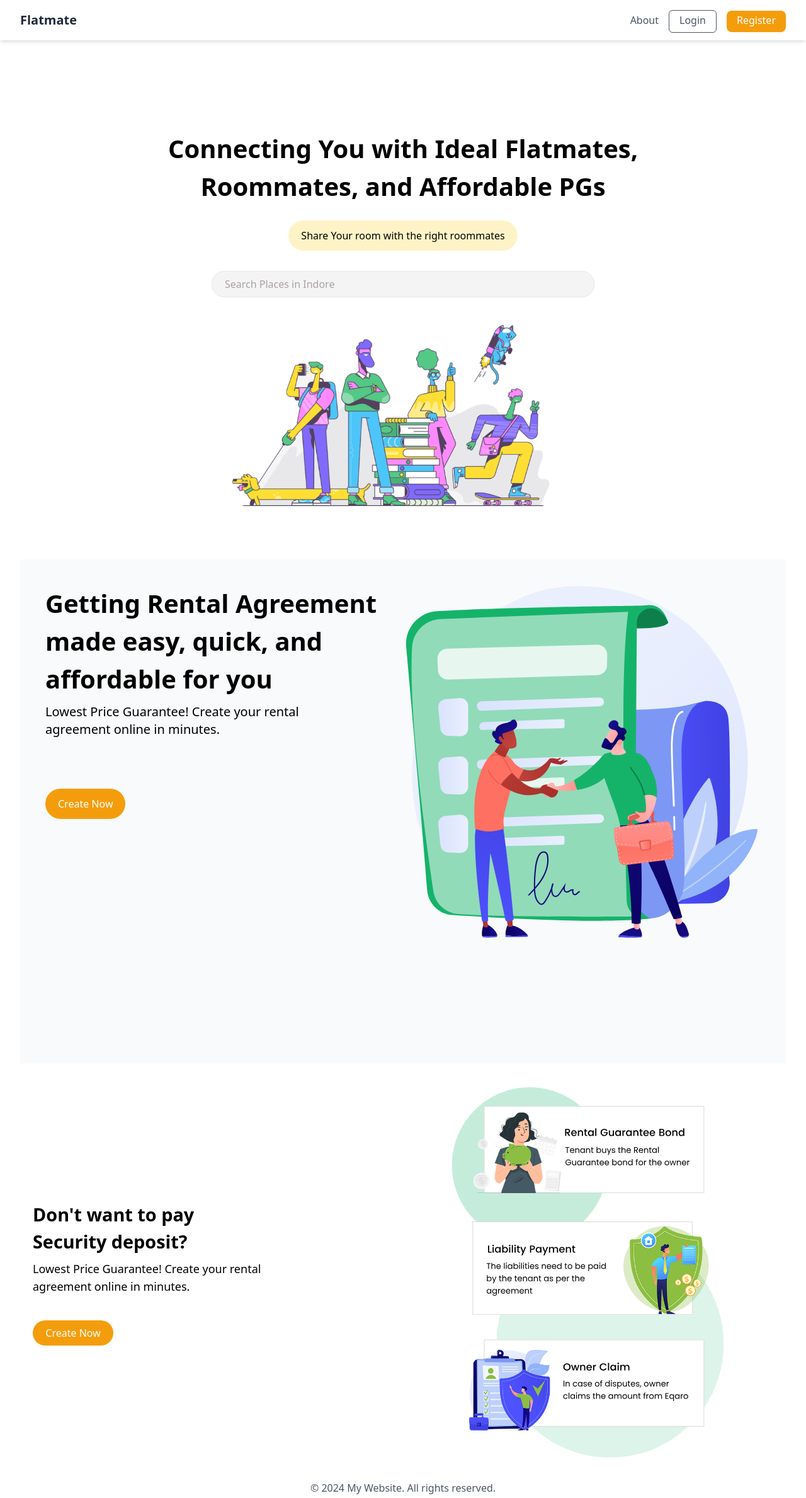
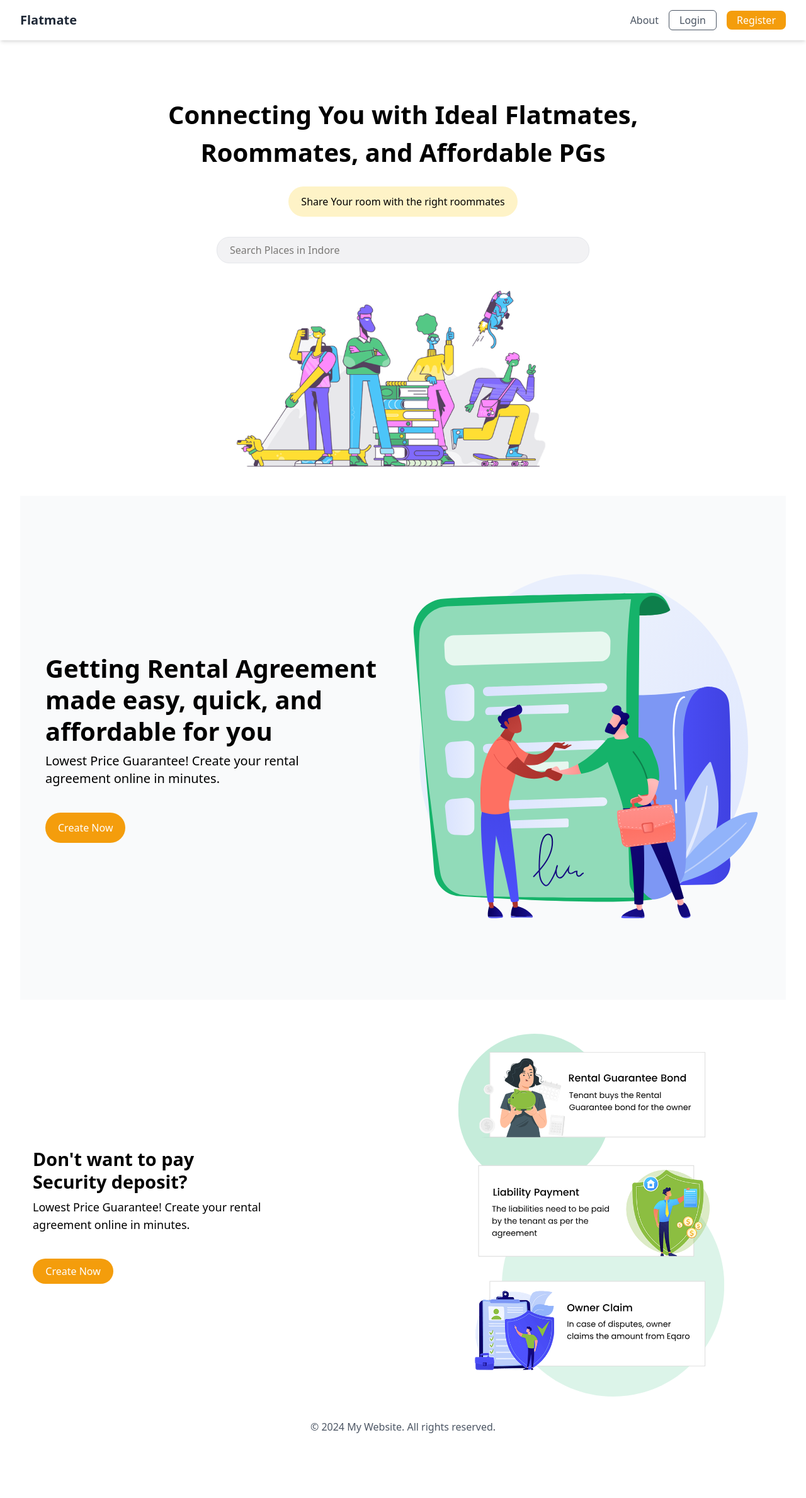
Before and after one commit to parthy018/roomBuddy, a React (Vite) app in the folder client/: page / in a window 1280 px wide. Shown: the whole page at 63% size. After the commit the page ends 2281 px from the top, so only its background shows below. Built offline with nearby package versions, Linux system fonts and the light colour scheme.

Commit message:
dev branch

```diff
--- a/client/src/components/AutoComplete.jsx
+++ b/client/src/components/AutoComplete.jsx
@@ -60,9 +60,9 @@ const AutoComplete = () => {
           value={searchTerm}
           onChange={handleChange}
           placeholder="Search Places in Indore"
-          className="border p-2 rounded-[20px] w-full bg-[#f4f4f5] placeholder:text-[#a8a29e] placeholder:pl-3
+          className="border p-2 rounded-[20px] w-full bg-[#f2f2f4] placeholder:text-[#7a7876] placeholder:pl-3
     transition-all duration-300 focus:scale-[1.05] focus:border-[#fb923c] focus:border-0 focus:outline-none
-    focus:ring-2 focus:ring-[#fb923c] transform"
+    focus:ring-2 focus:ring-[#d6ad8c] transform"
           onFocus={(e) => e.target.classList.add("scale-[1.1]")}
           onBlur={(e) => e.target.classList.remove("scale-[1.1]")}
         />
--- a/client/src/components/Header.jsx
+++ b/client/src/components/Header.jsx
@@ -1,32 +1,40 @@
-// Header.jsx
 import { useState } from 'react';
 import { Link } from 'react-router-dom';
 import { useNavigate } from 'react-router-dom';
+
 const Header = () => {
   const [isMenuOpen, setIsMenuOpen] = useState(false);
-  const navigate=useNavigate();
+  const navigate = useNavigate();
+
   const toggleMenu = () => {
     setIsMenuOpen(!isMenuOpen);
   };
 
   return (
-    <header className="w-full bg-white shadow-md m-0 p-0">
-      <div className="max-w-7xl mx-auto px-0 sm:px-6 lg:px-8 flex justify-between items-center h-16">
+    <header className="w-full bg-white shadow-md">
+      <div className="max-w-7xl mx-auto px-4 sm:px-6 lg:px-8 flex justify-between items-center h-16">
         {/* Logo */}
-        <div className="text-xl font-bold text-gray-800 cursor-pointer" onClick={()=>{
-          navigate("/");
-        }}>Flatmate</div>
+        <div
+          className="text-xl font-bold text-gray-800 cursor-pointer"
+          onClick={() => {
+            navigate('/');
+          }}
+        >
+          Flatmate
+        </div>
 
-        {/* Navigation */}
-        <nav>
-          <ul className={`md:flex space-x-4 ${isMenuOpen ? 'block' : 'hidden'} md:block`}>
+        {/* Desktop Navigation */}
+        <nav className="hidden md:flex space-x-6">
+          <ul className="flex items-center space-x-4">
             <li>
-              <Link to="/about" className="text-gray-600 hover:text-gray-800">About</Link>
+              <Link to="/about" className="text-gray-600 hover:text-gray-800">
+                About
+              </Link>
             </li>
             <li>
               <Link
                 to="/login"
-                className="text-gray-600 hover:text-gray-800 py-1 pb-2 px-4 rounded-md border border-gray-600 hover:bg-gray-100 transition-colors"
+                className="text-gray-600 hover:text-gray-800 py-1 px-4 rounded-md border border-gray-600 hover:bg-gray-100 transition-colors"
               >
                 Login
               </Link>
@@ -34,7 +42,7 @@ const Header = () => {
             <li>
               <Link
                 to="/register"
-                className="text-white bg-[#f49d0c] py-1 pb-2 px-4 rounded-lg hover:bg-[#d87607] transition-colors"
+                className="text-white bg-[#f49d0c] py-1 px-4 rounded-lg hover:bg-[#d87607] transition-colors"
               >
                 Register
               </Link>
@@ -42,9 +50,12 @@ const Header = () => {
           </ul>
         </nav>
 
-        {/* Hamburger Menu */}
-        <div className="md:hidden flex items-center" onClick={toggleMenu}>
-          <button className="text-gray-800 focus:outline-none">
+        {/* Hamburger Menu for Mobile */}
+        <div className="md:hidden flex items-center">
+          <button
+            className="text-gray-800 focus:outline-none"
+            onClick={toggleMenu}
+          >
             <div className="space-y-1">
               <span className="block w-6 h-0.5 bg-gray-800"></span>
               <span className="block w-6 h-0.5 bg-gray-800"></span>
@@ -57,14 +68,16 @@ const Header = () => {
       {/* Mobile Menu */}
       {isMenuOpen && (
         <div className="md:hidden bg-white shadow-md">
-          <ul className="px-2 pt-2 pb-4 space-y-1">
+          <ul className="px-4 pt-4 pb-6 space-y-4">
             <li>
-              <Link to="/" className="block text-gray-600 hover:text-gray-800">About</Link>
+              <Link to="/about" className="block text-gray-600 hover:text-gray-800">
+                About
+              </Link>
             </li>
             <li>
               <Link
                 to="/login"
-                className="block text-gray-600 hover:text-gray-800 py-1 px-4 rounded border border-gray-600 hover:bg-gray-100 transition-colors"
+                className="block text-gray-600 hover:text-gray-800 py-1 px-4 rounded-md border border-gray-600 hover:bg-gray-100 transition-colors"
               >
                 Login
               </Link>
@@ -72,7 +85,7 @@ const Header = () => {
             <li>
               <Link
                 to="/register"
-                className="block text-white bg-gray-800 py-1 px-4 rounded hover:bg-gray-700 transition-colors"
+                className="block text-white bg-[#f49d0c] py-1 px-4 rounded-lg hover:bg-[#d87607] transition-colors"
               >
                 Register
               </Link>
--- a/client/src/pages/Home.jsx
+++ b/client/src/pages/Home.jsx
@@ -1,70 +1,78 @@
-// Home.jsx
-
 import homeImg from "../assets/homeImg.png";
 import rentAggrement from "../assets/rentAggrement.svg";
 import eqaro from "../assets/eqaro.svg";
 import Autocomplete from "../components/AutoComplete";
 
 const Home = () => {
-
-
   return (
-    <div className="text-center w-full min-h-screen flex flex-col gap-4">
-      <div className="text-center w-full min-h-screen flex flex-col justify-center items-center gap-4 pt-20">
-        <h1 className="text-[2.5em] font-semibold">
+    <div className="text-center w-full min-h-screen flex flex-col gap-8">
+      {/* Main Hero Section */}
+      <div className="text-center w-full flex flex-col justify-center items-center gap-4 pt-20 px-4">
+        <h1 className="text-[2em] sm:text-[2.5em] font-semibold leading-snug sm:leading-normal">
           Connecting You with Ideal Flatmates,
           <br />
           Roommates, and Affordable PGs
         </h1>
-        <p className="mt-2 py-3 px-5 outline-none rounded-[30px] bg-[#fef3c7]">
+        <p className="mt-2 py-3 px-5 outline-none rounded-[30px] bg-[#fef3c7] text-sm sm:text-base">
           Share Your room with the right roommates
         </p>
-        {/* Add the Autocomplete component */}
-        <div className="w-1/2 mx-auto mt-4">
-          <Autocomplete  />
+        {/* Autocomplete Component */}
+        <div className="w-full sm:w-2/3 lg:w-1/2 mx-auto mt-4">
+          <Autocomplete />
         </div>
-        <img src={homeImg} alt="Example" className="mt-4 w-1/2 mx-auto" />
+        <img
+          src={homeImg}
+          alt="Example"
+          className="mt-4 w-full sm:w-2/3 lg:w-1/2 mx-auto"
+        />
       </div>
-      <div className="flex w-full min-h-screen bg-[#F9FAFB] p-10">
-        <div className="w-1/2 h-full text-left ">
-          <h2 className="text-[2.5em] font-semibold">
-            Getting Rental Agreement <br /> made easy, quick, and
-            <br /> affordable for you
+
+      {/* Rental Agreement Section */}
+      <div className="flex flex-col lg:flex-row w-full min-h-screen bg-[#F9FAFB] p-10 items-center gap-6">
+        <div className="w-full lg:w-1/2 text-left">
+          <h2 className="text-[2em] sm:text-[2.5em] font-semibold leading-tight sm:leading-tight">
+            Getting Rental Agreement <br /> made easy, quick, and <br />
+            affordable for you
           </h2>
-          <p className="mt-2 text-xl">
-            Lowest Price Guarantee! Create your rental
-            <br /> agreement online in minutes.
+          <p className="mt-2 text-base sm:text-xl">
+            Lowest Price Guarantee! Create your rental <br />
+            agreement online in minutes.
           </p>
           <button
-            className="mt-20 py-3 px-5 outline-none rounded-[30px] bg-[#f49d0c]
-              capitalize"
+            className="mt-10 py-3 px-5 outline-none rounded-[30px] bg-[#f49d0c] capitalize hover:bg-[#d87607] transition-colors"
           >
-            create now
+            Create now
           </button>
         </div>
-        <div className="w-1/2 h-full">
+        <div className="w-full lg:w-1/2">
           <img
             src={rentAggrement}
-            alt="Example SVG"
-            className="w-full h-full mx-auto"
+            alt="Rental Agreement"
+            className="w-full h-auto mx-auto"
           />
         </div>
       </div>
-      <div className="flex w-full min-h-[40vh] md:min-h-[70vh] p-5 ">
-        <div className="w-1/2 h-[100] text-left flex flex-col justify-center">
-          <h2 className="text-[1.8em] font-semibold">
+
+      {/* Security Deposit Section */}
+      <div className="flex flex-col lg:flex-row w-full min-h-[40vh] md:min-h-[70vh] p-5 items-center gap-6">
+        <div className="w-full lg:w-1/2 text-left flex flex-col justify-center">
+          <h2 className="text-[1.5em] sm:text-[1.8em] font-semibold leading-tight">
             Don&apos;t want to pay <br /> Security deposit?
           </h2>
-          <p className="mt-2 text-lg">
-            Lowest Price Guarantee! Create your rental
-            <br /> agreement online in minutes.
+          <p className="mt-2 text-base sm:text-lg">
+            Lowest Price Guarantee! Create your rental <br />
+            agreement online in minutes.
           </p>
-          <button className="mt-10 py-2 px-4 outline-none rounded-[20px] capitalize max-w-[8rem]">
-            create now
+          <button className="mt-10 py-2 px-4 outline-none rounded-[20px] bg-[#f49d0c] capitalize max-w-[8rem] hover:bg-[#d87607] transition-colors">
+            Create now
           </button>
         </div>
-        <div className="w-1/2 h-full">
-          <img src={eqaro} alt="Example SVG" className="w-3/4 h-auto mx-auto" />
+        <div className="w-full lg:w-1/2">
+          <img
+            src={eqaro}
+            alt="No Security Deposit"
+            className="w-3/4 h-auto mx-auto"
+          />
         </div>
       </div>
     </div>
--- a/client/src/pages/Properties.jsx
+++ b/client/src/pages/Properties.jsx
@@ -20,8 +20,8 @@ const Properties = () => {
       <h1 className="text-xl font-semibold text-gray-700 my-6">
         Properties in {place.replace(/-/g, " ")}
       </h1>
-      <div className="w-full flex gap-6 my-2 p-1 justify-between items-center border-b-2 bg-blue-500">
-       <div className="flex gap-6 bg-orange-600">
+      <div className="w-full flex gap-6 my-2 p-1 justify-between items-center border-b-2">
+       <div className="flex gap-6 ">
        <CategoryListing icon={<LuFileStack size={20} />}  title="All Properties" />
         <CategoryListing icon={<IoBedOutline size={20} />} title="Rooms" />
         <CategoryListing icon={<IoPeopleOutline size={20} />} title="roommates" />
--- /dev/null
+++ b/package.json
@@ -0,0 +1,5 @@
+{
+  "dependencies": {
+    "react-icons": "^5.3.0"
+  }
+}
```
Also changed, not shown: 1 other file (tests, documents, lock files or other folders).
